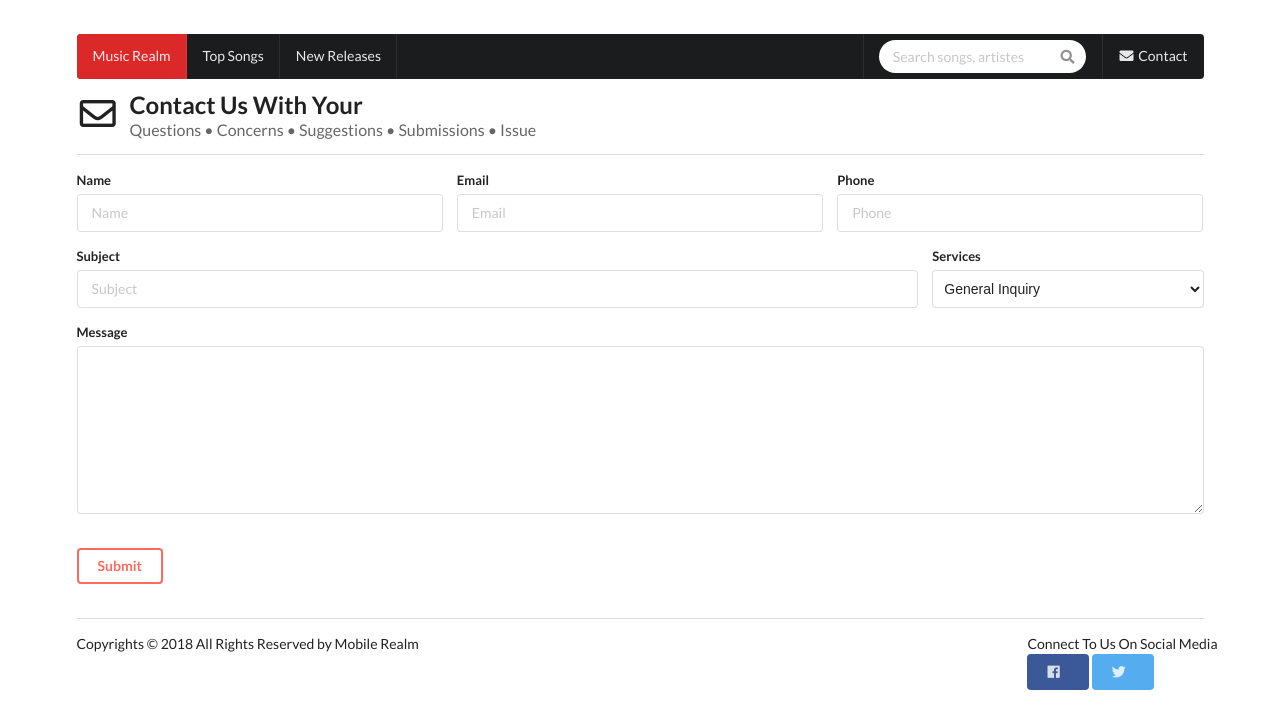
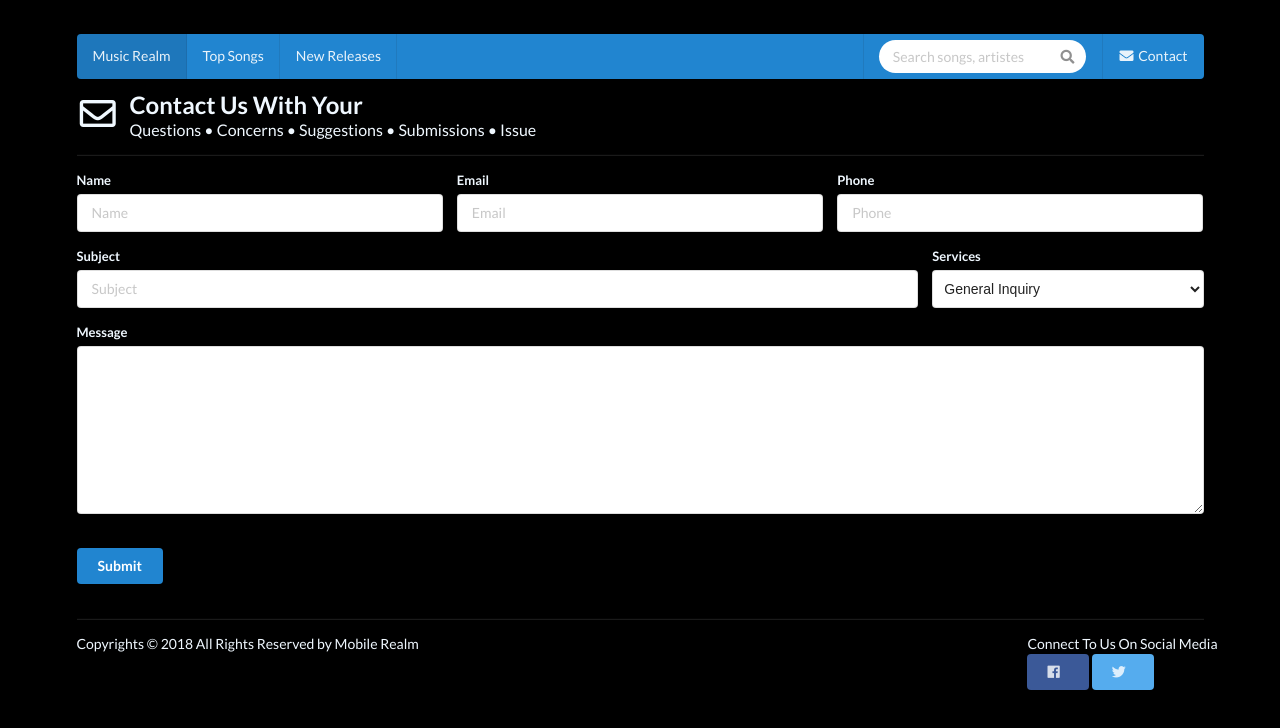
Before and after one commit to EmmaNartey/new-music-realm, a Vue app: page /#/contact in a window 1280 px wide. Shown: the top 728 px of the page. Built offline with nearby package versions, Linux system fonts and the light colour scheme; what semantic-ui-vue would draw is missing.

Commit message:
Changed background and font colors

```diff
--- a/index.html
+++ b/index.html
@@ -7,7 +7,7 @@
     <link rel="stylesheet" href="https://fonts.googleapis.com/icon?family=Material+Icons">
     <link rel="stylesheet" href="https://use.fontawesome.com/releases/v5.0.13/css/all.css" integrity="sha384-DNOHZ68U8hZfKXOrtjWvjxusGo9WQnrNx2sqG0tfsghAvtVlRW3tvkXWZh58N9jp" crossorigin="anonymous">
   </head>
-  <body>
+    <body style="background: #000000;">
     <div id="app"></div>
     <!-- built files will be auto injected -->
   </body>
--- a/src/components/Contact.vue
+++ b/src/components/Contact.vue
@@ -38,7 +38,7 @@
         <label>Message</label><textarea></textarea>
       </div>
       <br>
-      <button id='submit' class="ui inverted red button" type="submit">Submit</button>
+      <button id='submit' class="ui blue button" type="submit">Submit</button>
       <div id='success' class="ui ignored positive message hidden">Email Sent</div>
       <div id='fail' class="ui ignored positive message hidden">Failed. Try Again</div>
     </div>
@@ -55,5 +55,15 @@ export default {
 </script>
 
 <style scoped>
+.ui.form .field>label {
+  color: aliceblue;
+}
 
+h2.ui.header {
+  color: aliceblue;
+}
+
+h2.ui.header .sub.header {
+  color: aliceblue;
+}
 </style>
--- a/src/components/Footer.vue
+++ b/src/components/Footer.vue
@@ -33,5 +33,8 @@ export default {
 </script>
 
 <style scoped>
+.row {
+  color: aliceblue
+}
 
 </style>
--- a/src/components/Header.vue
+++ b/src/components/Header.vue
@@ -1,8 +1,14 @@
 <template>
-  <div id='main-menu' class='ui stackable inverted menu'>
-    <a class='active red item'><router-link :to="{ name: 'Songs' }">Music Realm</router-link></a>
-    <a class='item'><router-link :to="{ name: 'TopSongs' }">Top Songs</router-link></a>
-    <a class='item'><router-link :to="{ name: 'NewReleases' }">New Releases</router-link></a>
+  <div id='main-menu' class='ui blue stackable inverted menu'>
+    <a class='active item'>
+      <router-link :to="{ name: 'Songs' }">Music Realm</router-link>
+    </a>
+    <a class='item'>
+      <router-link :to="{ name: 'TopSongs' }">Top Songs</router-link>
+    </a>
+    <a class='item'>
+      <router-link :to="{ name: 'NewReleases' }">New Releases</router-link>
+    </a>
     <div class='right menu'>
       <div class='ui category search item'>
         <div class='ui inverted icon input'>
--- a/src/components/SongCard.vue
+++ b/src/components/SongCard.vue
@@ -107,3 +107,7 @@ export default {
     }
 }
 </script>
+
+<style scoped>
+
+</style>
--- a/src/components/Songs/Index.vue
+++ b/src/components/Songs/Index.vue
@@ -89,5 +89,8 @@ export default {
 </script>
 
 <style>
+.content {
+  color: aliceblue;
+}
 
 </style>
--- a/src/components/TopSongs/Index.vue
+++ b/src/components/TopSongs/Index.vue
@@ -53,7 +53,7 @@
         methods: {
             fetchTopSongs()
             {
-                let uri = 'http://localhost:3000/api/v1/eng/top-songs';
+                let uri = 'https://music-realm.herokuapp.com/api/v1/eng/top-songs';
                 this.axios.get(uri).then((response) => {
                     this.songs = response.data.songs;
                 });
```
Also changed, not shown: 2 other files (tests, documents, lock files or other folders).
